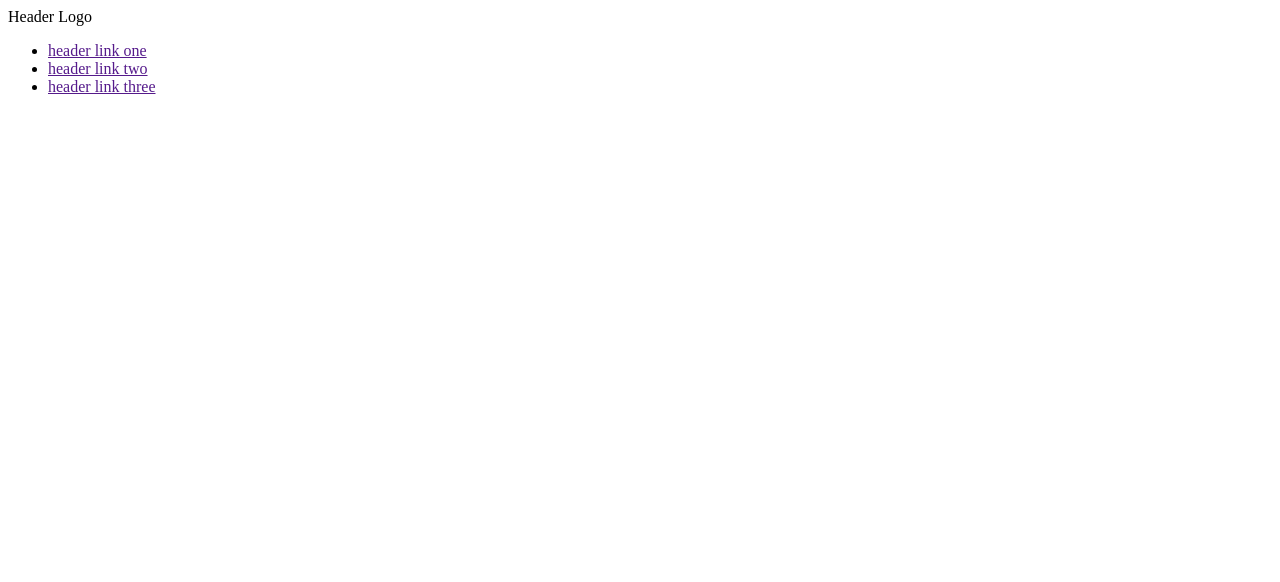
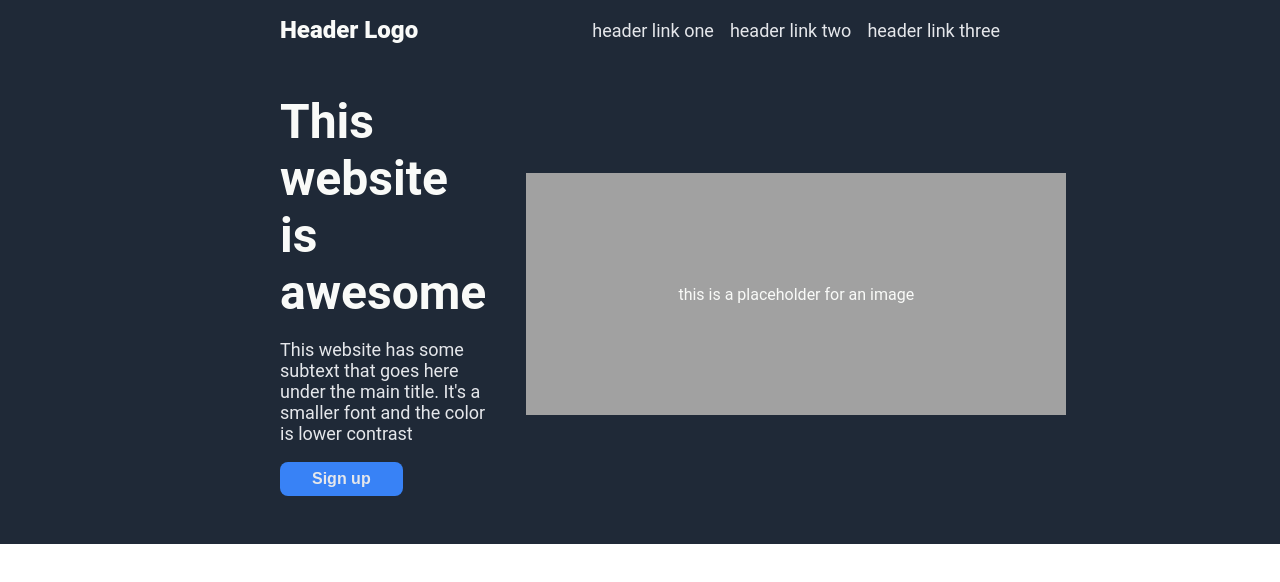
Before and after one commit to udin-imad/landing-page, a plain HTML site: page index.html in a window 1280 px wide. Drawn offline with Linux system fonts and the light colour scheme.

Commit message:
adding style to header and create web intro below header

```diff
--- a/index.html
+++ b/index.html
@@ -3,10 +3,11 @@
 <head>
     <meta charset="UTF-8">
     <meta name="viewport" content="width=device-width, initial-scale=1.0">
+    <link rel="stylesheet" href="styles.css">
     <title>Document</title>
 </head>
 <body>
-    <div class="first-section">
+    <div class="hero">
         <div class="header">
             <div class="logo">Header Logo</div>
             <ul class="links">
@@ -15,7 +16,14 @@
                 <li><a href="">header link three</a></li>
             </ul>
         </div>
-        <div class="intro"></div>
+        <div class="intro">
+            <div class="hero-main-text">
+                <h1>This website is awesome</h1>
+                <p>This website has some subtext that goes here under the main title. It's a smaller font and the color is lower contrast</p>
+                <button>Sign up</button>
+            </div>
+            <div class="image">this is a placeholder for an image</div>
+        </div>
     </div>
 </body>
 </html>
--- /dev/null
+++ b/styles.css
@@ -0,0 +1,75 @@
+body {
+    font-family: Roboto, Arial, sans-serif;
+    margin: 0;
+    box-sizing: border-box;
+}
+
+.hero {
+    background: #1F2937;
+    color: #f9faf8;
+    padding-left: 280px;
+    padding-right: 280px;
+}
+
+.header {
+    display: flex;
+    justify-content: space-between;
+    align-items: center;
+    padding-top: 16px;
+}
+
+.logo {
+    font-size: 24px;
+    font-weight: 900;
+}
+
+ul {
+    display: flex;
+    list-style-type: none;
+    padding: 0;
+    margin: 0;
+    gap: 16px;
+}
+
+a,
+p {
+    text-decoration: none;
+    font-size: 18px;
+    color: #e5e7eb;
+}
+
+.intro {
+    display: flex;
+    height: 400px;
+    align-items: center;
+    justify-content: space-between;
+    gap: 40px;
+    margin-top: 50px;
+    padding-bottom: 50px;
+}
+
+h1 {
+    font-size: 48px;
+    margin-bottom: 0;
+    margin-top: 0;
+}
+
+button {
+    background: #3882f6;
+    color: #e5e7eb;
+    border: none;
+    padding: 8px 32px;
+    font-size: 16px;
+    font-weight: 600;
+    border-radius: 8px;
+}
+
+.image {
+    display: flex;
+    background: #a1a1a1;
+    flex-shrink: 0;
+    width: 540px;
+    height: 242px;
+    align-items: center;
+    justify-content: center;
+}
```
